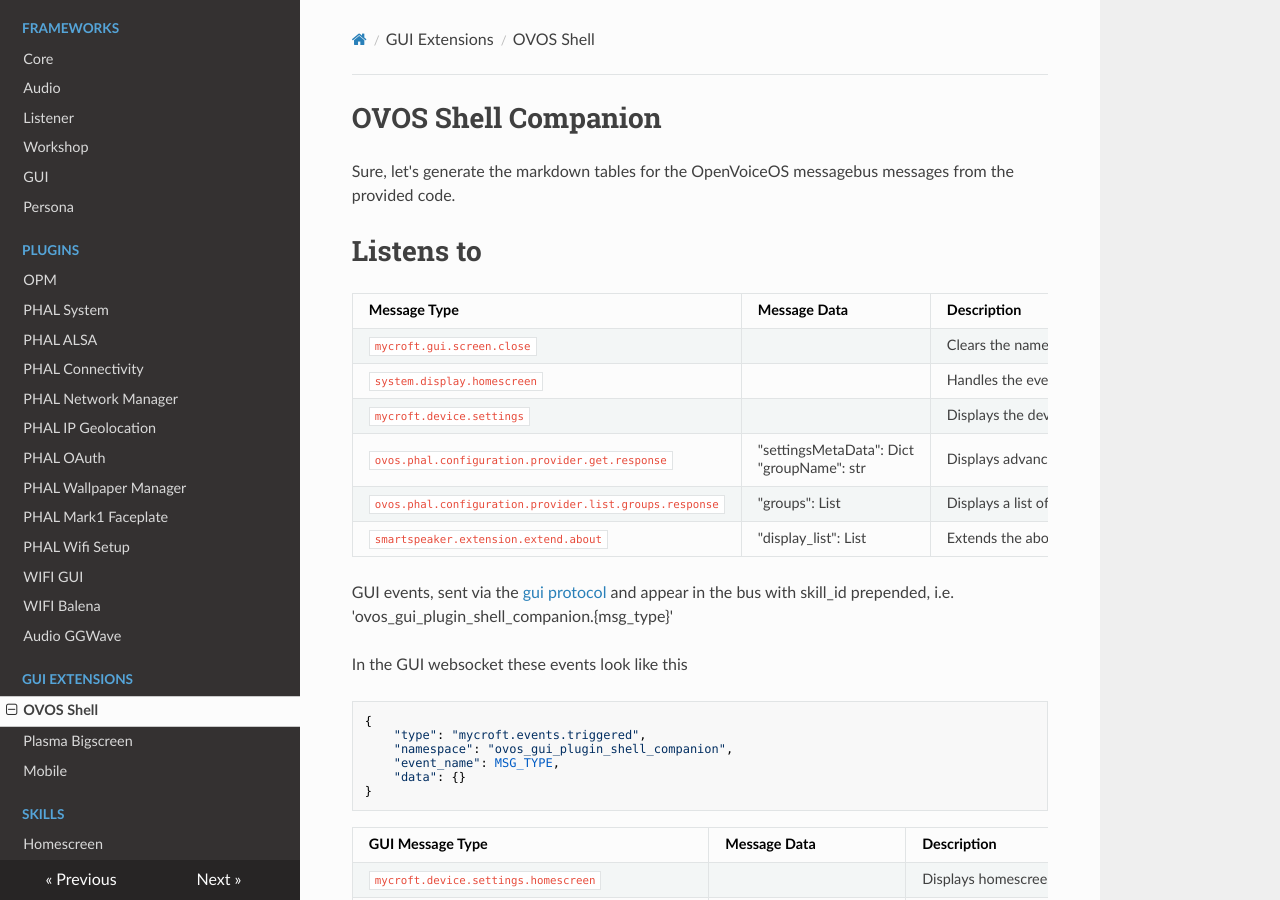
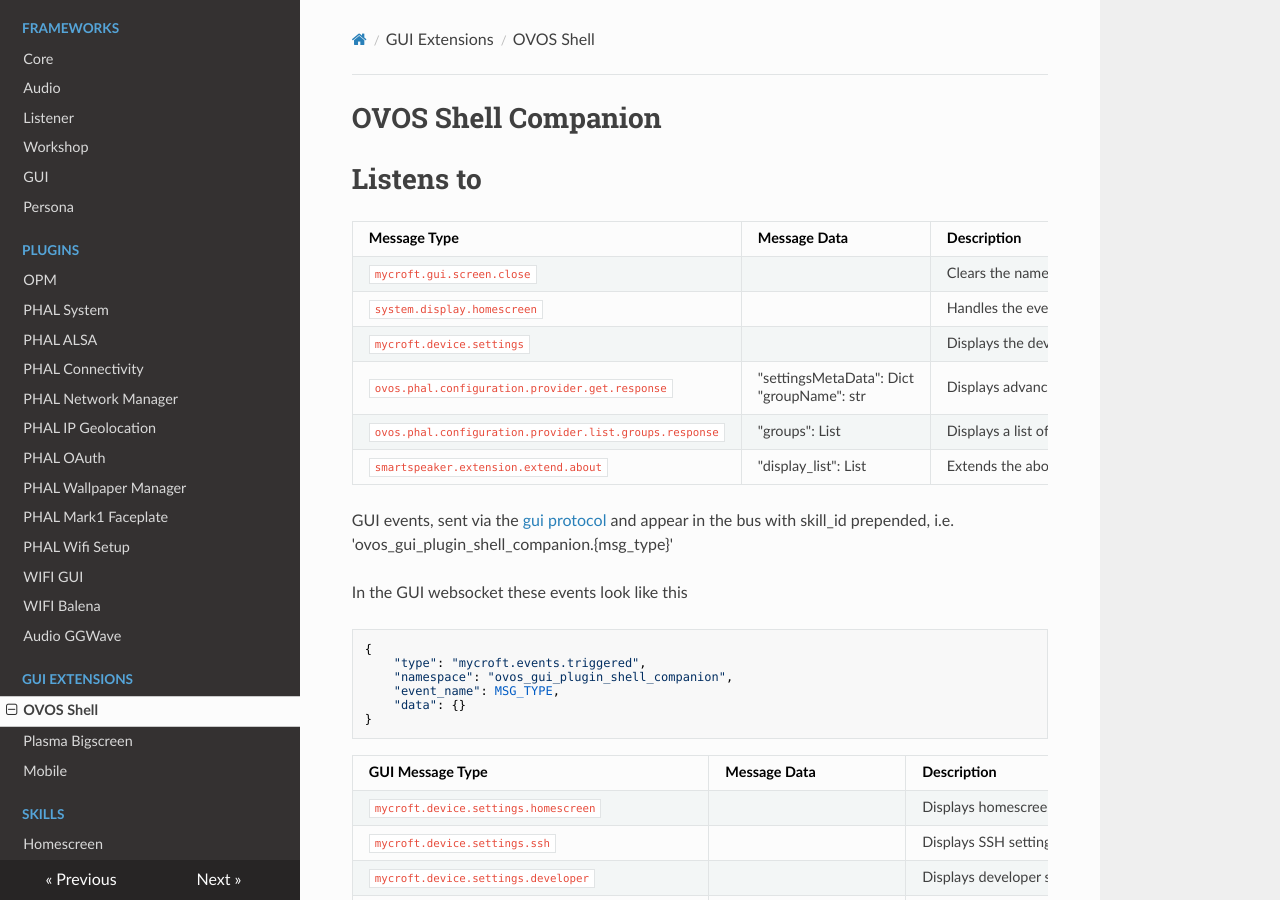
Before and after one commit to OpenVoiceOS/message_spec, an MkDocs documentation site: the page built from docs/shell.md, in a window 1280 px wide and 900 px high. Built offline with MkDocs 1.6.1, drawn with Linux system fonts in a browser that asks for light colours; nearby versions of some CDN libraries.

Commit message:
add shell.md

```diff
--- a/docs/shell.md
+++ b/docs/shell.md
@@ -1,6 +1,4 @@
 # OVOS Shell Companion
-
-Sure, let's generate the markdown tables for the OpenVoiceOS messagebus messages from the provided code.
 
 # Listens to
 
```
